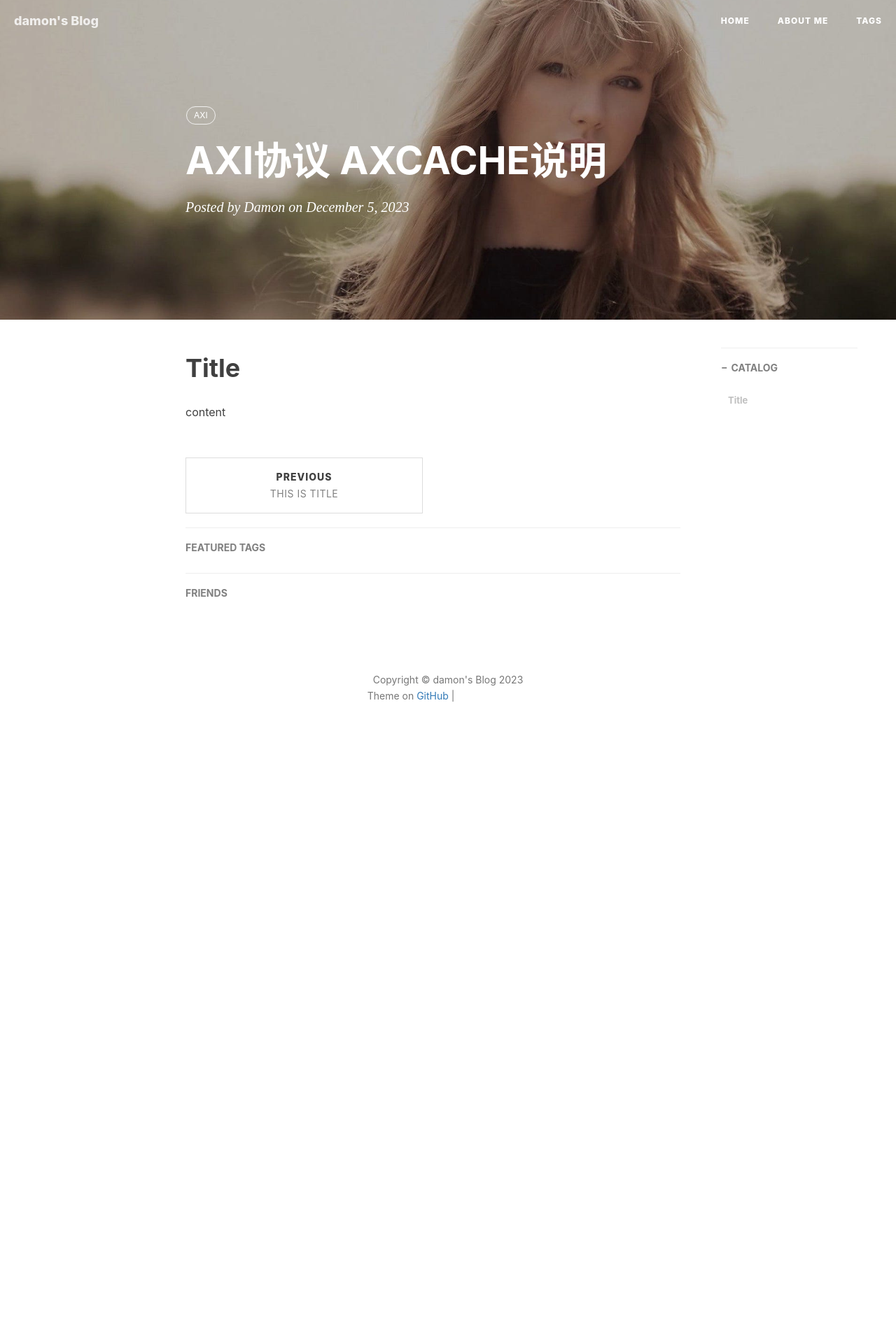
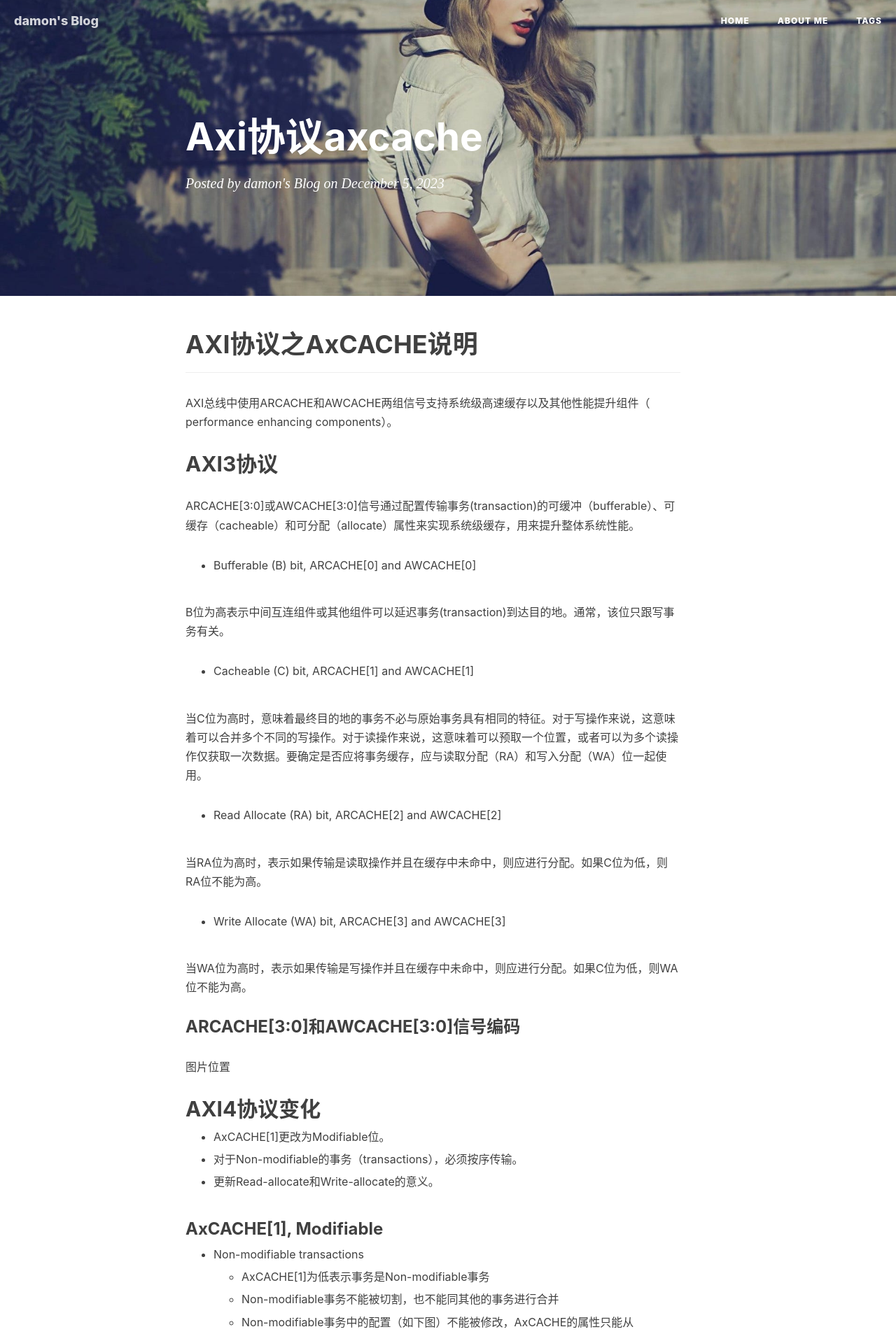
Before and after one commit to damon-liush/damon-liush.github.io, a Jekyll site: the page built from _posts/2023-12-5-AXI协议AXCACHE.md, in a window 1280 px wide. Shown: the top 1907 px of the page at 70% size. Built offline with Jekyll 4.4.1, drawn with Linux system fonts in a browser that asks for light colours; nearby versions of some CDN libraries; our own code applies the rules of GitHub Pages for plain Markdown files; comment, search, counter and statistics services are not loaded; before the commit the page ends 1099 px from its top, so only the background shows below that; some of the changed text lies outside the part shown; grey boxes are pictures that could not be loaded.

Commit message:
Update 2023-12-5-AXI协议AXCACHE.md

```diff
--- a/_posts/2023-12-5-AXI协议AXCACHE.md
+++ b/_posts/2023-12-5-AXI协议AXCACHE.md
@@ -1,16 +1,61 @@
----
-layout:     post
-title:      AXI协议 AXCACHE说明
-subtitle:
-date:       2023-12-5
-author:     Damon
-header-img: img/post-bg-swift2.jpg
-catalog: true
-tags:
-    - AXI
----
+# AXI协议之AxCACHE说明
 
+------
 
-# Title
+AXI总线中使用ARCACHE和AWCACHE两组信号支持系统级高速缓存以及其他性能提升组件（ performance enhancing components）。
 
-content
+## AXI3协议
+
+ARCACHE[3:0]或AWCACHE[3:0]信号通过配置传输事务(transaction)的可缓冲（bufferable）、可缓存（cacheable）和可分配（allocate）属性来实现系统级缓存，用来提升整体系统性能。
+
+- Bufferable (B) bit, ARCACHE[0] and AWCACHE[0]
+
+B位为高表示中间互连组件或其他组件可以延迟事务(transaction)到达目的地。通常，该位只跟写事务有关。
+
+- Cacheable (C) bit, ARCACHE[1] and AWCACHE[1]
+
+当C位为高时，意味着最终目的地的事务不必与原始事务具有相同的特征。对于写操作来说，这意味着可以合并多个不同的写操作。对于读操作来说，这意味着可以预取一个位置，或者可以为多个读操作仅获取一次数据。要确定是否应将事务缓存，应与读取分配（RA）和写入分配（WA）位一起使用。
+
+- Read Allocate (RA) bit, ARCACHE[2] and AWCACHE[2]
+
+当RA位为高时，表示如果传输是读取操作并且在缓存中未命中，则应进行分配。如果C位为低，则RA位不能为高。
+
+- Write Allocate (WA) bit, ARCACHE[3] and AWCACHE[3]
+
+当WA位为高时，表示如果传输是写操作并且在缓存中未命中，则应进行分配。如果C位为低，则WA位不能为高。
+
+### ARCACHE[3:0]和AWCACHE[3:0]信号编码
+
+图片位置
+
+## AXI4协议变化
+
+- AxCACHE[1]更改为Modifiable位。
+
+- 对于Non-modifiable的事务（transactions），必须按序传输。
+
+- 更新Read-allocate和Write-allocate的意义。
+
+### AxCACHE[1], Modifiable
+
+- Non-modifiable transactions
+
+  - AxCACHE[1]为低表示事务是Non-modifiable事务
+
+  - Non-modifiable事务不能被切割，也不能同其他的事务进行合并
+
+  - Non-modifiable事务中的配置（如下图）不能被修改，AxCACHE的属性只能从Bufferable到Non-bufferable.
+    图片位置
+
+- Modifiable transactions
+
+  - AxCACHE[1]为高表示事务是Modifiable事务，Modifiable类型的事务
+  - 多笔事务可以合并成单笔事务。
+  - 读事务可以执行预取操作。
+  - 写事务可以访问更大的地址空间，通过WSTRB信号确保哪个数据有效。
+  - 新生成的事务中AxADDR、AxSIZE、AxLEN、AxBURST信号可以被修改，AxLOCK和AxPROT信号不可更改。
+
+## 参考
+
+1. AMBAaxi.pdf
+2. AXI4_specification.pdf
```
